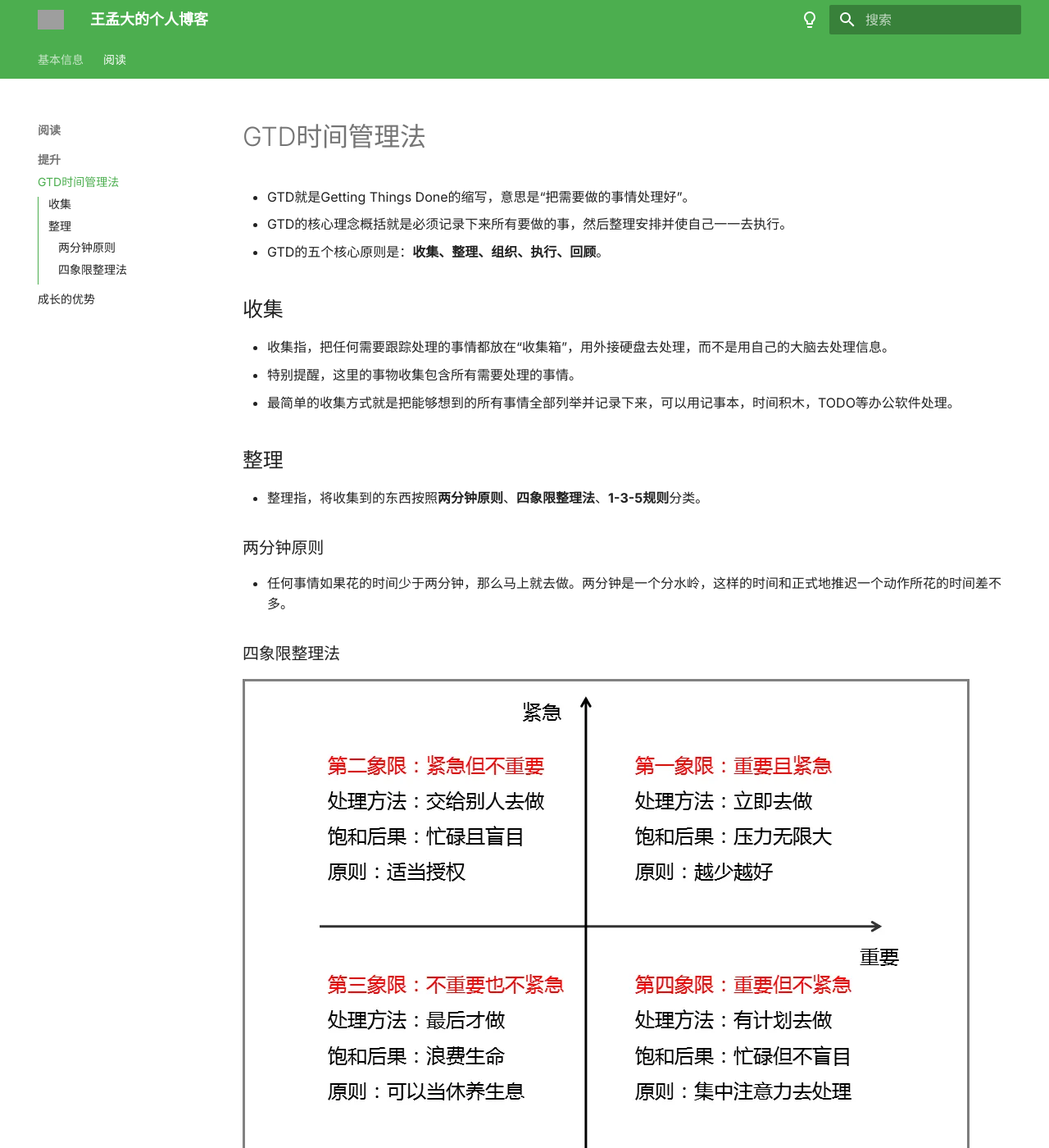
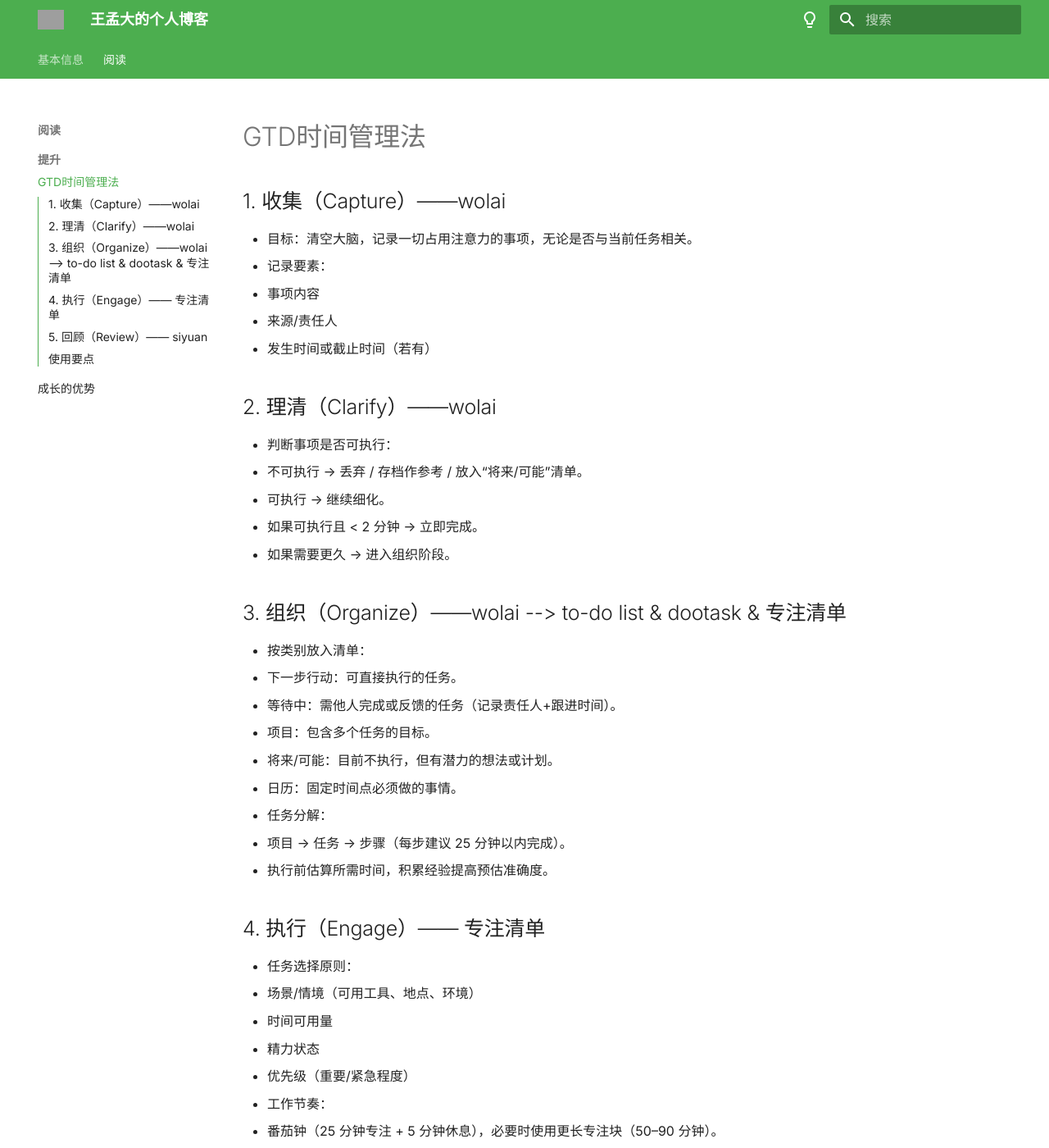
Before and after one commit to wangmengda9/wangmengda9.github.io, an MkDocs documentation site: the page built from docs/阅读/提升/GTD时间管理法.md, in a window 1280 px wide and 1400 px high. Shown: the whole window at 82% size. Built offline with MkDocs 1.6.1 and Material for MkDocs 9.7.7, drawn with Linux system fonts in a browser that asks for light colours; some of the changed text lies outside the part shown; grey boxes are pictures that could not be loaded.

Commit message:
更新GTD时间管理法

```diff
--- a/docs/阅读/提升/GTD时间管理法.md
+++ b/docs/阅读/提升/GTD时间管理法.md
@@ -1,22 +1,53 @@
 # GTD时间管理法
 
-- GTD就是Getting Things Done的缩写，意思是“把需要做的事情处理好”。
-- GTD的核心理念概括就是必须记录下来所有要做的事，然后整理安排并使自己一一去执行。
-- GTD的五个核心原则是：**收集、整理、组织、执行、回顾**。
-## 收集
+## 1. 收集（Capture）——wolai
 
-- 收集指，把任何需要跟踪处理的事情都放在“收集箱”，用外接硬盘去处理，而不是用自己的大脑去处理信息。
-- 特别提醒，这里的事物收集包含所有需要处理的事情。
-- 最简单的收集方式就是把能够想到的所有事情全部列举并记录下来，可以用记事本，时间积木，TODO等办公软件处理。
+- 目标：清空大脑，记录一切占用注意力的事项，无论是否与当前任务相关。
+- 记录要素：
+  - 事项内容
+  - 来源/责任人
+  - 发生时间或截止时间（若有）
 
-## 整理
+## 2. 理清（Clarify）——wolai
 
-- 整理指，将收集到的东西按照**两分钟原则**、**四象限整理法**、**1-3-5规则**分类。
+- 判断事项是否可执行：
+  - 不可执行 → 丢弃 / 存档作参考 / 放入“将来/可能”清单。
+  - 可执行 → 继续细化。
+- 如果可执行且 < 2 分钟 → 立即完成。
+- 如果需要更久 → 进入组织阶段。
 
-### 两分钟原则
+## 3. 组织（Organize）——wolai --> to-do list & dootask & 专注清单
 
-- 任何事情如果花的时间少于两分钟，那么马上就去做。两分钟是一个分水岭，这样的时间和正式地推迟一个动作所花的时间差不多。
+- 按类别放入清单：
+  - 下一步行动：可直接执行的任务。
+  - 等待中：需他人完成或反馈的任务（记录责任人+跟进时间）。
+  - 项目：包含多个任务的目标。
+  - 将来/可能：目前不执行，但有潜力的想法或计划。
+  - 日历：固定时间点必须做的事情。
+- 任务分解：
+  - 项目 → 任务 → 步骤（每步建议 25 分钟以内完成）。
+  - 执行前估算所需时间，积累经验提高预估准确度。
 
-### 四象限整理法
+## 4. 执行（Engage）—— 专注清单
 
-![四象限整理法](GTD时间管理法.assets/640.webp)
+- 任务选择原则：
+  - 场景/情境（可用工具、地点、环境）
+  - 时间可用量
+  - 精力状态
+  - 优先级（重要/紧急程度）
+- 工作节奏：
+  - 番茄钟（25 分钟专注 + 5 分钟休息），必要时使用更长专注块（50–90 分钟）。
+  - 利用休息时间快速反馈进度。
+
+## 5. 回顾（Review）—— siyuan
+
+- 每日：检查日历和下一步清单，确保当天任务明确。
+- 每周：全面扫描所有清单，更新项目进度，清理已完成或过期任务。
+- 每月：回顾成果，对齐个人目标，调整优先方向。
+
+## 使用要点
+
+- 保持收集入口单一，减少遗漏。
+- 每个任务必须有清晰的下一步行动，否则会停滞。
+- “等待中”任务要有明确跟进时间，防止遗忘。
+- 回顾是系统的核心维护环节，不能跳过。
```
Also changed, not shown: docs/阅读/提升/GTD时间管理法.assets/640.webp (deleted).
